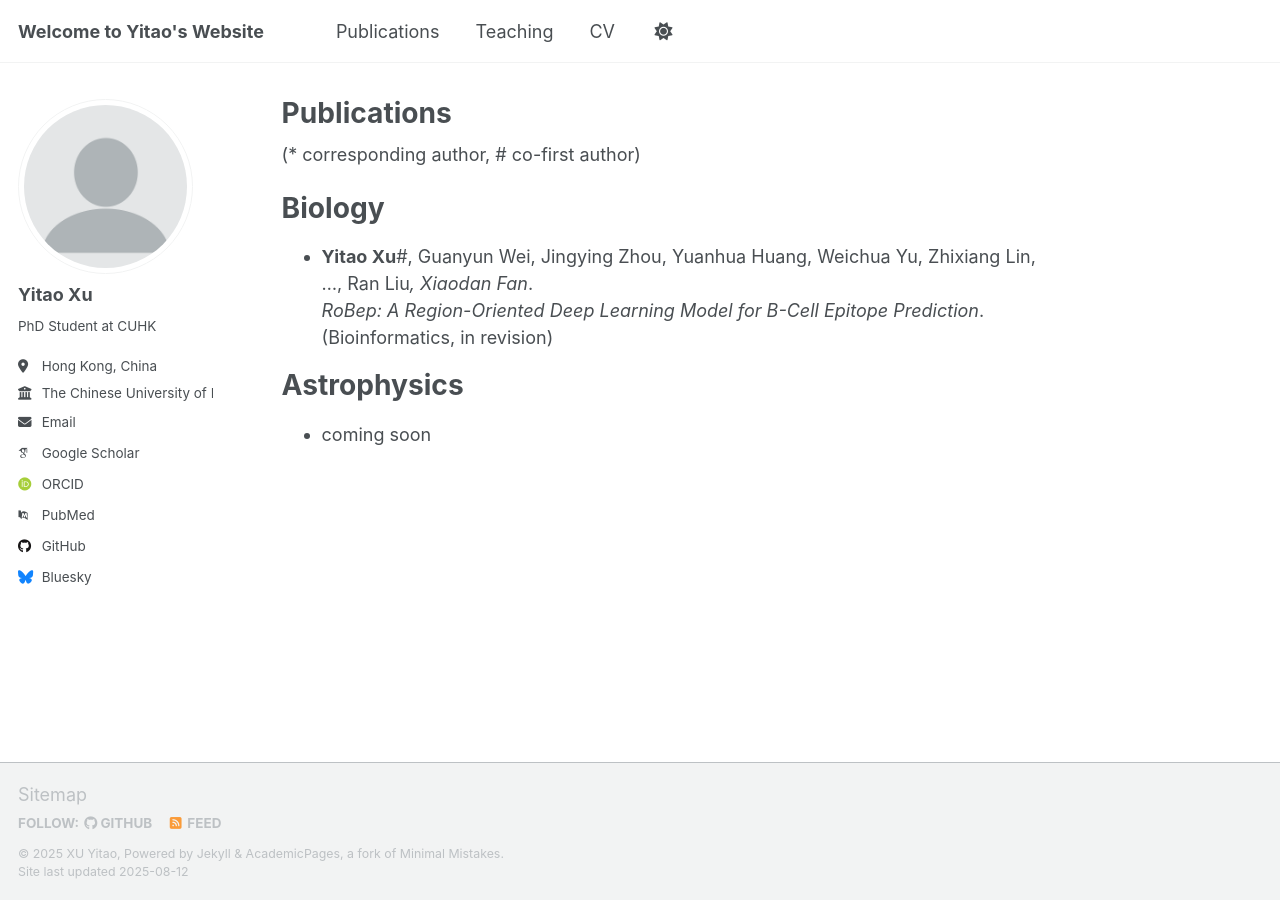
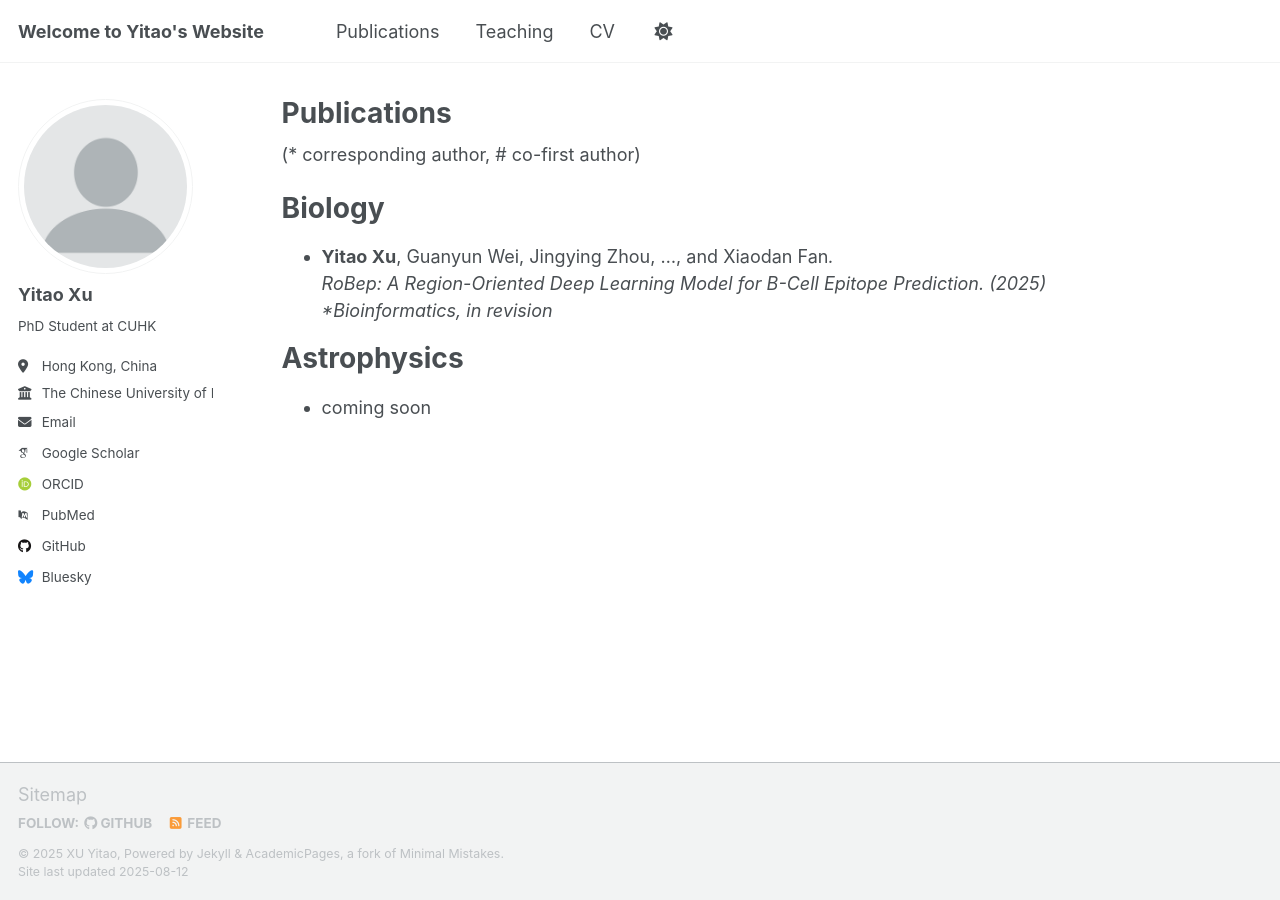
Before and after one commit to YitaoXU/YitaoXU.github.io, a Jekyll site: the page built from _pages/publications.md, in a window 1280 px wide. Built offline with Jekyll 4.4.1, drawn with Linux system fonts in a browser that asks for light colours; some web fonts are replaced; a script that is not in the unit is left out.

Commit message:
Update publications.md

```diff
--- a/_pages/publications.md
+++ b/_pages/publications.md
@@ -8,8 +8,8 @@ author_profile: true
 
 Biology
 =======
-- **Yitao Xu**#, Guanyun Wei, Jingying Zhou, Yuanhua Huang, Weichua Yu, Zhixiang Lin, …, Ran Liu*, Xiaodan Fan*.
-  *RoBep: A Region-Oriented Deep Learning Model for B-Cell Epitope Prediction*. (Bioinformatics, in revision)
+- **Yitao Xu**, Guanyun Wei, Jingying Zhou, …, and Xiaodan Fan*.
+  RoBep: A Region-Oriented Deep Learning Model for B-Cell Epitope Prediction. (2025) *Bioinformatics, in revision*
 
 Astrophysics
 ============
```
